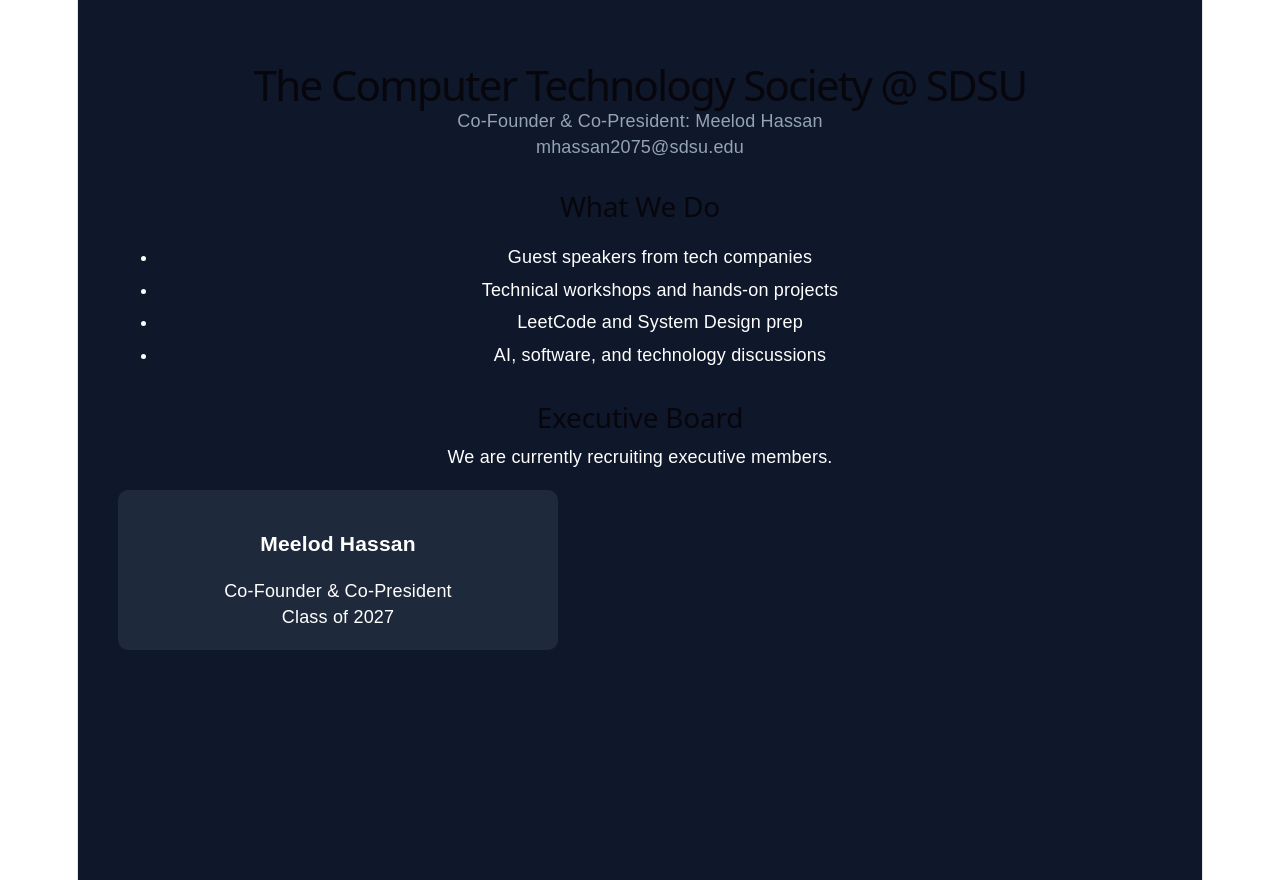
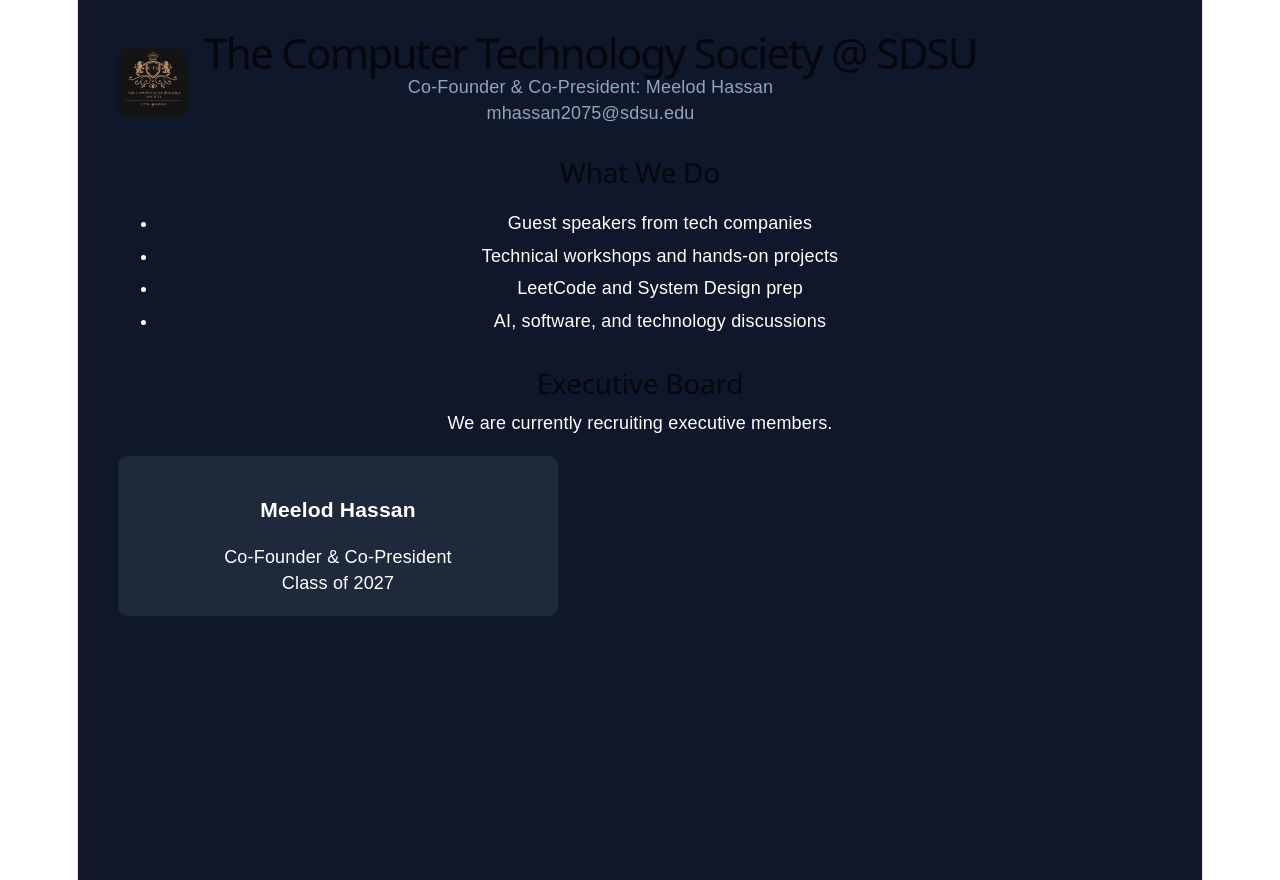
Before and after one commit to meelodh/cts-website, a React (Vite) app: page / in a window 1280 px wide. Built offline with nearby package versions, Linux system fonts and the light colour scheme.

Commit message:
Add CTS logo

```diff
--- a/src/App.jsx
+++ b/src/App.jsx
@@ -9,15 +9,36 @@
         padding: "40px",
       }}
     >
-      <h1 style={{ fontSize: "42px", marginBottom: "10px" }}>
-        The Computer Technology Society @ SDSU
-      </h1>
+      <div
+        style={{
+          display: "flex",
+          alignItems: "center",
+          gap: "16px",
+          marginBottom: "30px",
+        }}
+      >
+        <img
+          src="/logo.png"
+          alt="CTS Logo"
+          style={{
+            height: "70px",
+            width: "70px",
+            objectFit: "contain",
+            borderRadius: "10px",
+          }}
+        />
 
-      <p style={{ color: "#94a3b8", marginBottom: "30px" }}>
-        Co-Founder & Co-President: Meelod Hassan
-        <br />
-        mhassan2075@sdsu.edu
-      </p>
+        <div>
+          <h1 style={{ fontSize: "42px", margin: 0 }}>
+            The Computer Technology Society @ SDSU
+          </h1>
+          <p style={{ color: "#94a3b8", margin: "8px 0 0 0" }}>
+            Co-Founder &amp; Co-President: Meelod Hassan
+            <br />
+            mhassan2075@sdsu.edu
+          </p>
+        </div>
+      </div>
 
       <h2 style={{ fontSize: "28px", marginBottom: "10px" }}>What We Do</h2>
 
```
Also changed, not shown: public/logo.png (added).
